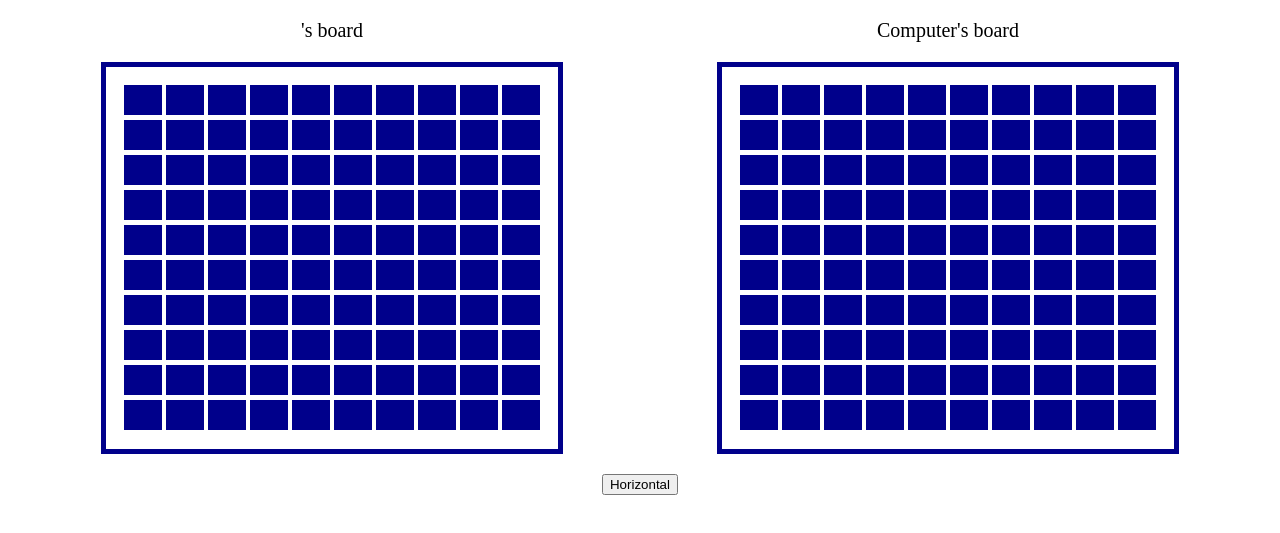
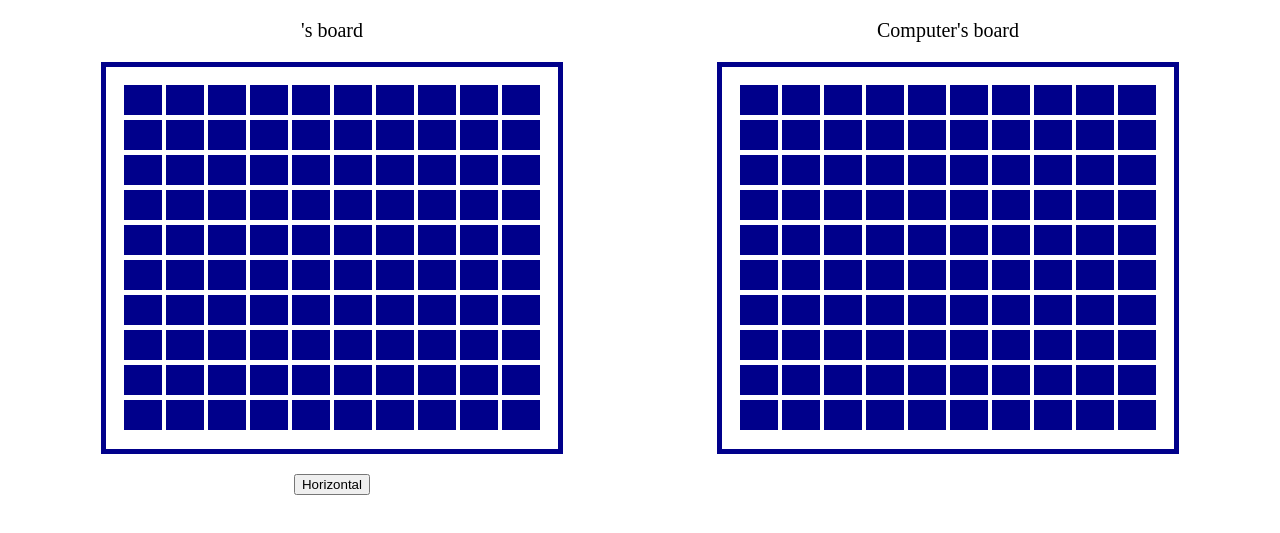
Before and after one commit to Rodri-97/battleship, a website built with webpack: page dist/index.html in a window 1280 px wide. Both pictures are taken after a click on the button "New Game". Shown: the part 61-594 px from the top of the page. Built offline with nearby package versions, Linux system fonts and the light colour scheme.

Commit message:
align toggle button with player board

```diff
--- a/src/dom.js
+++ b/src/dom.js
@@ -55,6 +55,7 @@ export const renderBoards = (player) => {
         const board = boards[i];
         board.style.display = "grid";
         const boardDiv = document.createElement("div");
+        boardDiv.className = "board-div";
         const boardTitle = document.createElement("div");
         boardTitle.className = "board-title";
         if (board.id === "player-board") boardTitle.textContent = `${player.name}'s board`;
@@ -69,6 +70,13 @@ export const renderBoards = (player) => {
             board.append(square);
         };
     };
+
+    const toggleBtn = document.createElement("button");
+    toggleBtn.id = "toggle-btn";
+    toggleBtn.className = "button";
+    toggleBtn.textContent = "Horizontal";
+    const playerBoardDiv = document.getElementsByClassName("board-div")[0];
+    playerBoardDiv.append(toggleBtn);
     placePlayerShips(player);
 };
 
```
Also changed, not shown: dist/index.html, dist/main.js.
